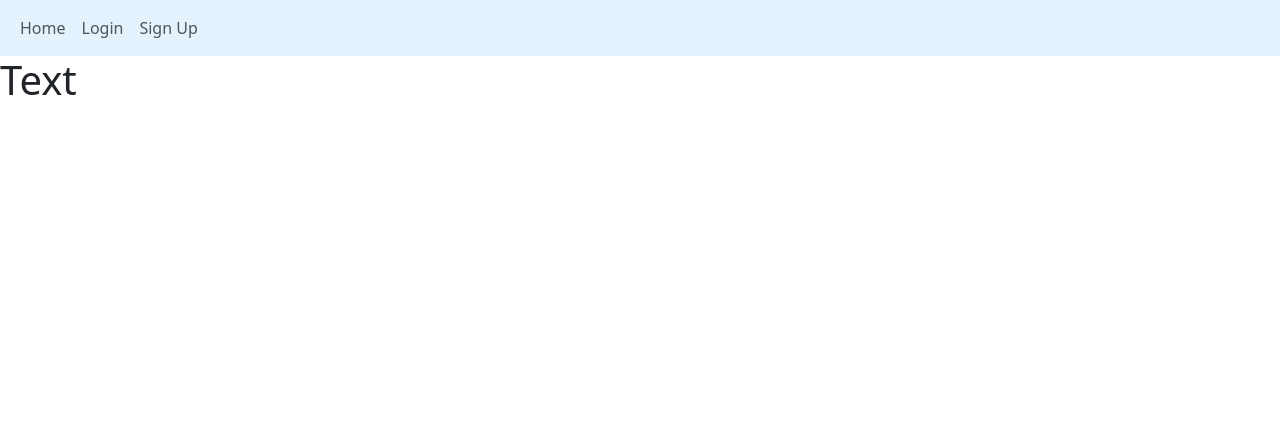
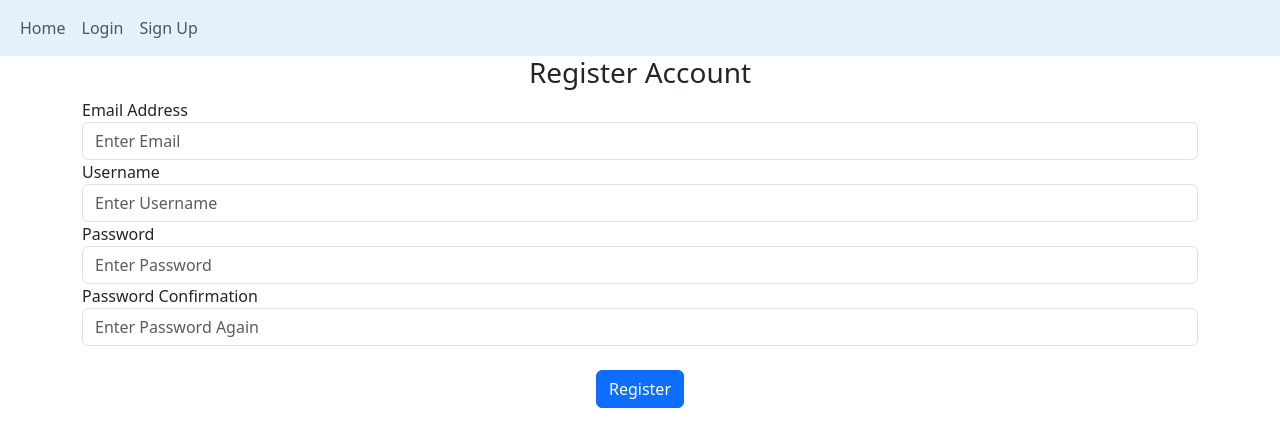
Before and after one commit to leoniehuynh/Website_App, a Flask app: page /sign-up in a window 1280 px wide. Shown: the top 447 px of the page. Run offline with Flask 3, Linux system fonts and the light colour scheme.

Commit message:
Create Login and Sign Up Forms
login.html
signup.html

```diff
--- a/website/templates/base.html
+++ b/website/templates/base.html
@@ -28,10 +28,9 @@
         </nav>
 
         <!-- For page content -->
-        <div>
+        <div class="container">
             {% block content %}{% endblock %}
         </div>
-
 
         <!-- Link to Script for Bootstrap jsDelivr -->
         <script src="https://cdn.jsdelivr.net/npm/bootstrap@5.3.3/dist/js/bootstrap.bundle.min.js" integrity="sha384-YvpcrYf0tY3lHB60NNkmXc5s9fDVZLESaAA55NDzOxhy9GkcIdslK1eN7N6jIeHz" crossorigin="anonymous"></script>
--- a/website/templates/signup.html
+++ b/website/templates/signup.html
@@ -1,5 +1,54 @@
 {% extends "base.html" %}
-{% block title %}Home{% endblock %}
+{% block title %}Register{% endblock %}
 {% block content %}
-    <h1>Text</h1>
+    <!-- Heading -->
+    <h3 align="center">
+        Register Account
+    </h3>
+    <!-- Sign Up Form -->
+    <form method="POST">
+        <div class="form-group">
+            <!-- Input for email address -->
+            <label for="email">Email Address</label>
+            <input
+            type="email"
+            id="email"
+            name="email"
+            class="form-control"
+            placeholder="Enter Email"
+            />
+            <!-- Input for username -->
+            <label for="email">Username</label>
+            <input
+            type="text"
+            id="username"
+            name="username"
+            class="form-control"
+            placeholder="Enter Username"
+            />
+            <!-- Input for password -->
+            <label for="password1">Password</label>
+            <input
+            type="password"
+            id="password1"
+            name="password1"
+            class="form-control"
+            placeholder="Enter Password"
+            />
+            <!-- Input for password -->
+            <label for="password2">Password Confirmation</label>
+            <input
+            type="password"
+            id="password2"
+            name="password2"
+            class="form-control"
+            placeholder="Enter Password Again"
+            />
+            <br/>
+            <!-- Form submission button -->
+            <div align="center">
+                <button class="btn btn-primary" type="submit">Register</button>
+            </div>
+        </div>
+    </form>
 {% endblock %}
```
Also changed, not shown: website/templates/login.html (+33 -2 lines).
